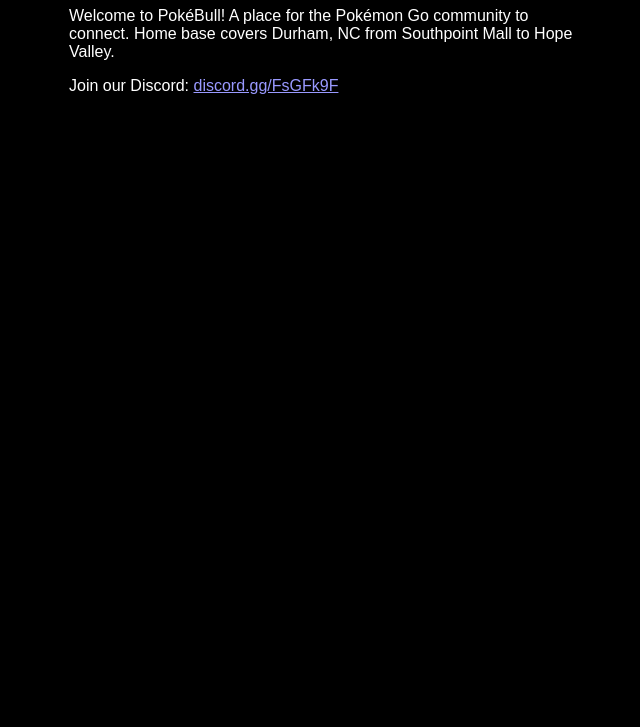
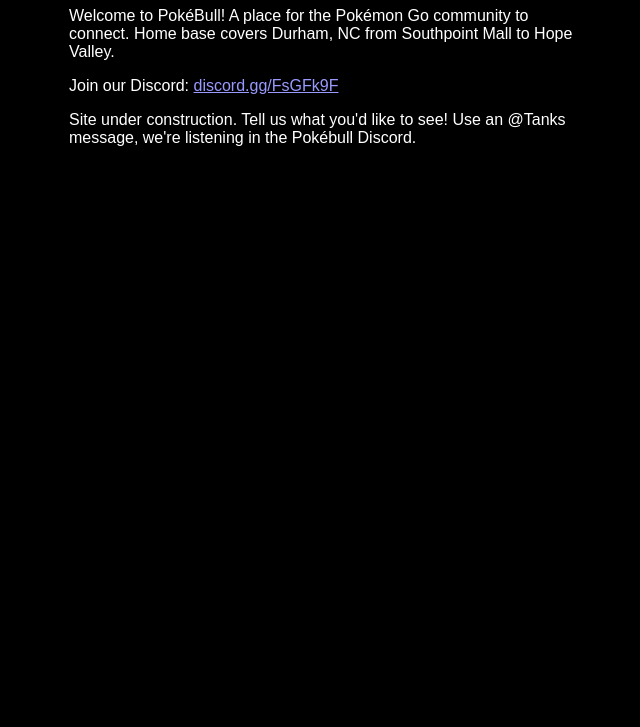
Before and after one commit to pokebull/pokebull.github.io, a plain HTML site: page index.html in a window 1280 px wide. Shown: the part 73-800 px from the top of the page, without its empty margins (315-955 px from the left). Drawn offline with Linux system fonts and the light colour scheme.

Commit message:
2019-07-10 01:01:57

```diff
--- a/index.html
+++ b/index.html
@@ -20,6 +20,10 @@ Welcome to PokéBull! A place for the Pokémon Go community to connect. Home bas
 Join our Discord: <a href="https://discord.gg/FsGFk9F">discord.gg/FsGFk9F</a>
 </p>
 
+<p>
+Site under construction. Tell us what you'd like to see! Use an @Tanks message, we're listening in the Pokébull Discord.
+</p>
+
 <!-- ~~~~~~~~~~~~~~~~~~~~~~~~~~~~~~~~~~~~~~~~~~~~~~~~~~~~~~~~~~~~~~~~~~~~~~~ -->
 </body>
 </html>
```
